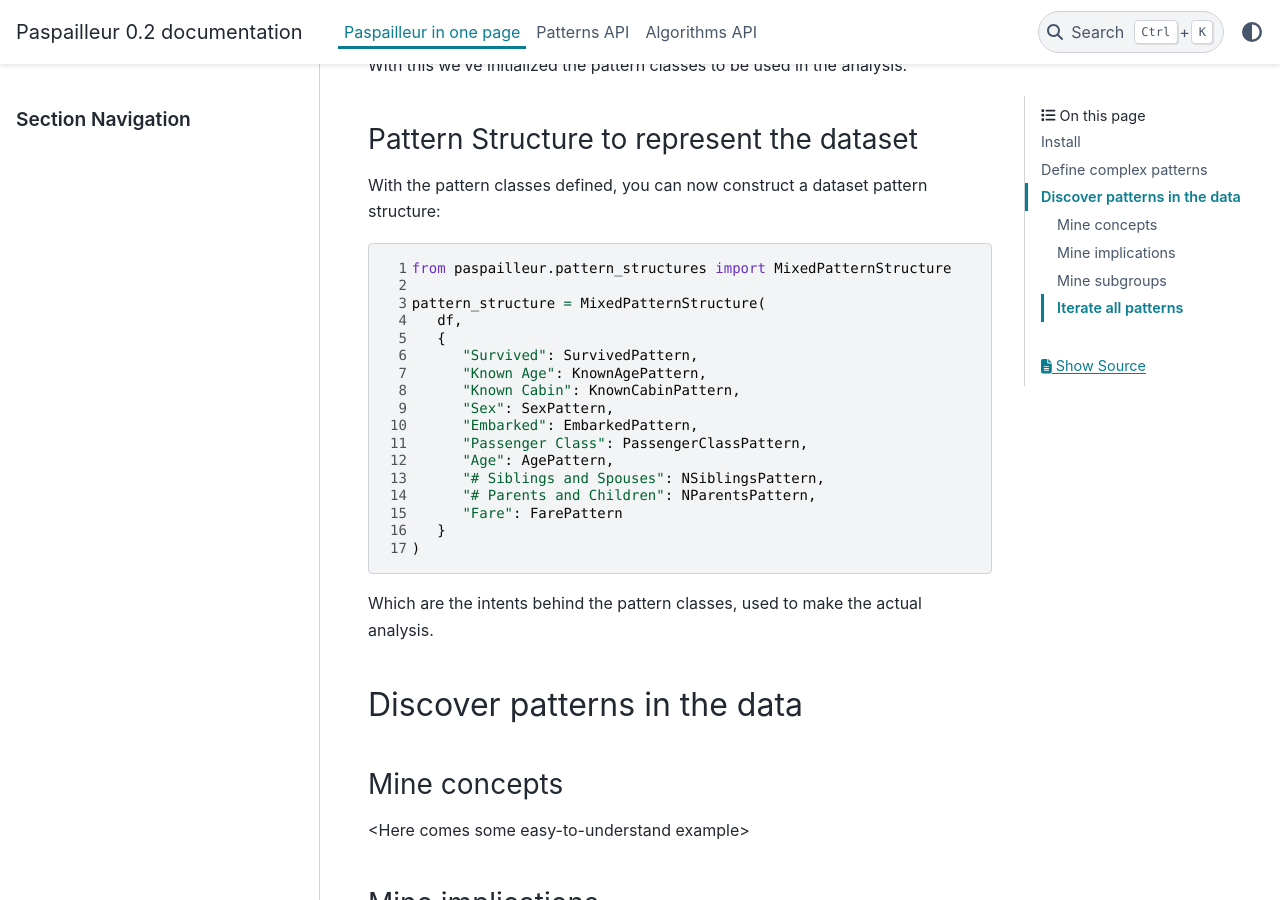
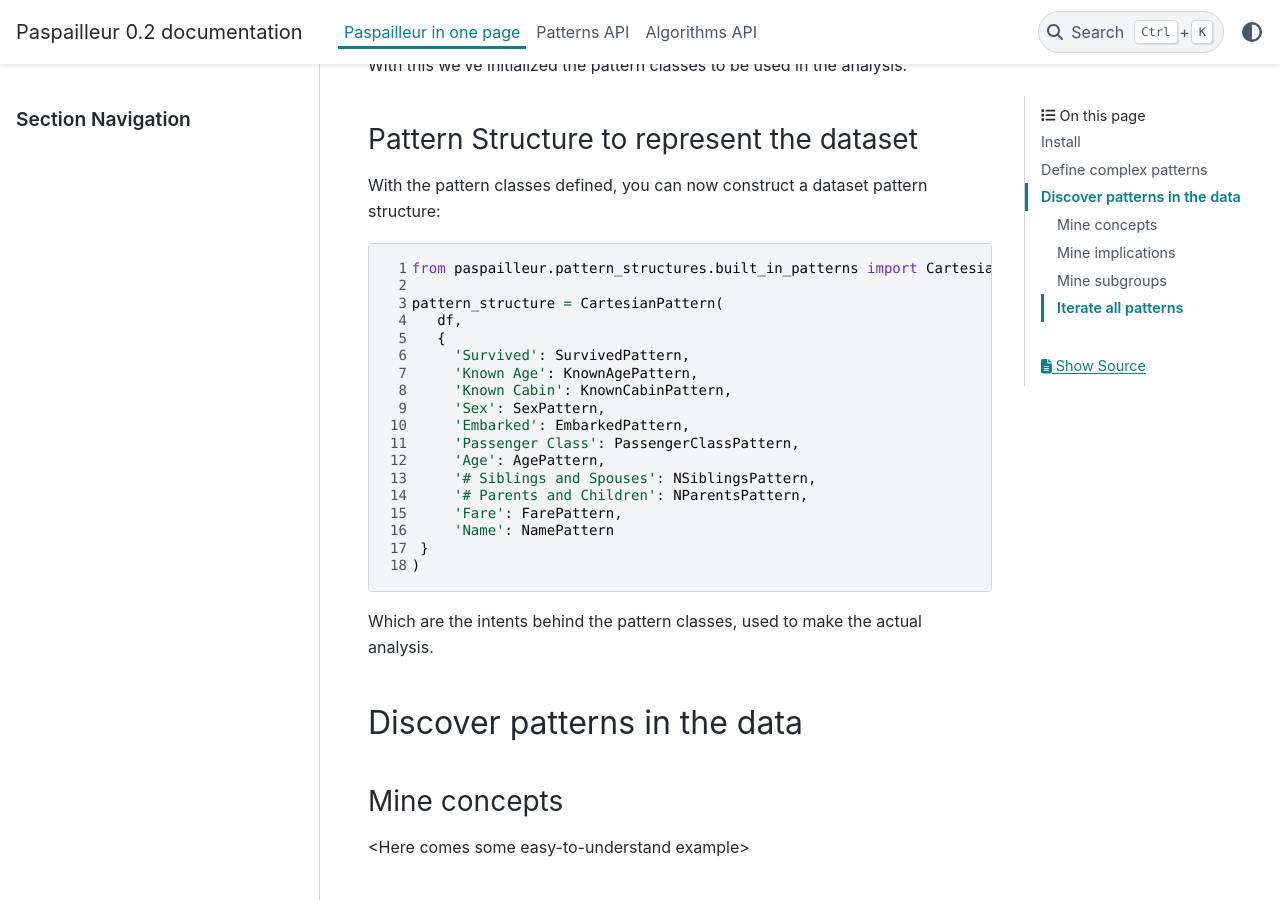
Before and after one commit to smartFCA/paspailleur, a Sphinx documentation site: the page built from docs/source/usage.rst, in a window 1280 px wide and 900 px high, scrolled down 1294 px. Built offline with Sphinx 7.4.7 and the PyData theme 0.15.4, drawn with Linux system fonts in a browser that asks for light colours.

Commit message:
Corrected the mixedpatterns error

```diff
--- a/docs/source/usage.rst
+++ b/docs/source/usage.rst
@@ -69,22 +69,23 @@ With the pattern classes defined, you can now construct a dataset pattern struct
 .. code-block:: python
    :linenos:
 
-   from paspailleur.pattern_structures import MixedPatternStructure
+   from paspailleur.pattern_structures.built_in_patterns import CartesianPattern
 
-   pattern_structure = MixedPatternStructure(
+   pattern_structure = CartesianPattern(
       df,
       {
-         "Survived": SurvivedPattern,
-         "Known Age": KnownAgePattern,
-         "Known Cabin": KnownCabinPattern,
-         "Sex": SexPattern,
-         "Embarked": EmbarkedPattern,
-         "Passenger Class": PassengerClassPattern,
-         "Age": AgePattern,
-         "# Siblings and Spouses": NSiblingsPattern,
-         "# Parents and Children": NParentsPattern,
-         "Fare": FarePattern
-      }
+        'Survived': SurvivedPattern,
+        'Known Age': KnownAgePattern,
+        'Known Cabin': KnownCabinPattern,
+        'Sex': SexPattern,
+        'Embarked': EmbarkedPattern,
+        'Passenger Class': PassengerClassPattern,
+        'Age': AgePattern,
+        '# Siblings and Spouses': NSiblingsPattern,
+        '# Parents and Children': NParentsPattern,
+        'Fare': FarePattern,
+        'Name': NamePattern
+    }
    )
 
 Which are the intents behind the pattern classes, used to make the actual analysis.
```
